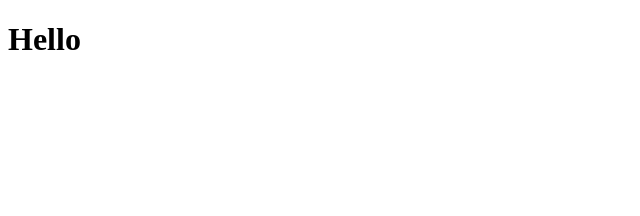
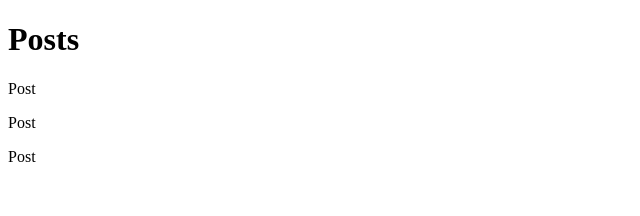
Before and after one commit to Stephany249/react, a React (Vite) app in the folder 01-fundamentos-reactjs/: page / in a window 1280 px wide. Shown: the top 216 px of the page, without its empty margins (0-640 px from the left). Built offline with nearby package versions, Linux system fonts and the light colour scheme.

Commit message:
Getting started with React - Components

```diff
--- a/01-fundamentos-reactjs/src/App.jsx
+++ b/01-fundamentos-reactjs/src/App.jsx
@@ -1,5 +1,12 @@
-function App() {
-  return <h1>Hello</h1>;
+import { Post } from "./Post";
+
+export function App() {
+  return (
+    <div>
+      <h1>Posts</h1>
+      <Post />
+      <Post />
+      <Post />
+    </div>
+  );
 }
-
-export default App;
--- /dev/null
+++ b/01-fundamentos-reactjs/src/Post.jsx
@@ -0,0 +1,3 @@
+export function Post() {
+  return <p>Post</p>;
+}
--- a/01-fundamentos-reactjs/src/main.jsx
+++ b/01-fundamentos-reactjs/src/main.jsx
@@ -1,6 +1,6 @@
 import { StrictMode } from "react";
 import { createRoot } from "react-dom/client";
-import App from "./App.jsx";
+import { App } from "./App.jsx";
 
 createRoot(document.getElementById("root")).render(
   <StrictMode>
```
